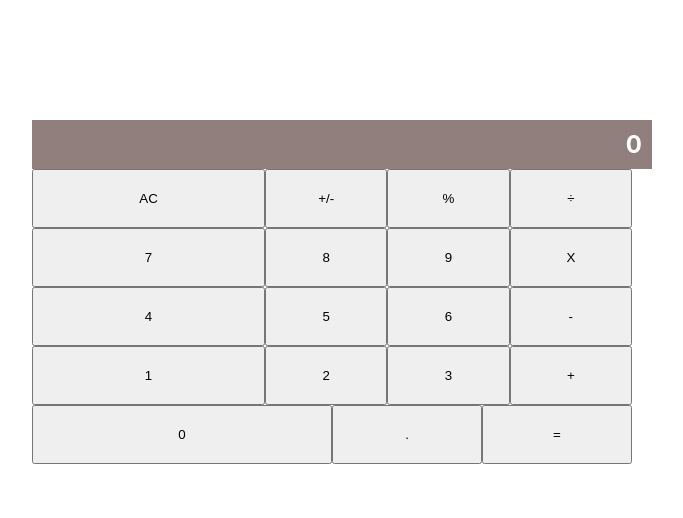
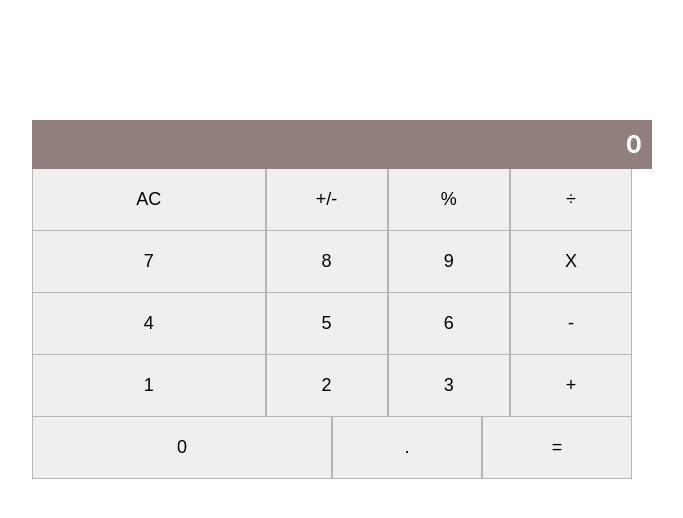
Before and after one commit to raheebwa/mv-react-calculator, a React (Create React App) app: page / in a window 1280 px wide. Shown: the top 518 px of the page, without its empty margins (308-991 px from the left). Built offline with nearby package versions, Linux system fonts and the light colour scheme.

Commit message:
feat: size buttons, UI

```diff
--- a/src/index.scss
+++ b/src/index.scss
@@ -29,6 +29,12 @@ code {
     }
 
     .key-button{
+      font-size: 18px;
+  border-radius: 0;
+  border: none;
+  border-left: 1px solid #B8B6B4;
+  border-right: 1px solid #B8B6B4;
+  border-bottom: 1px solid #B8B6B4;
       padding: 20px;
       flex-basis: 25%;
       &:first-child{
```
